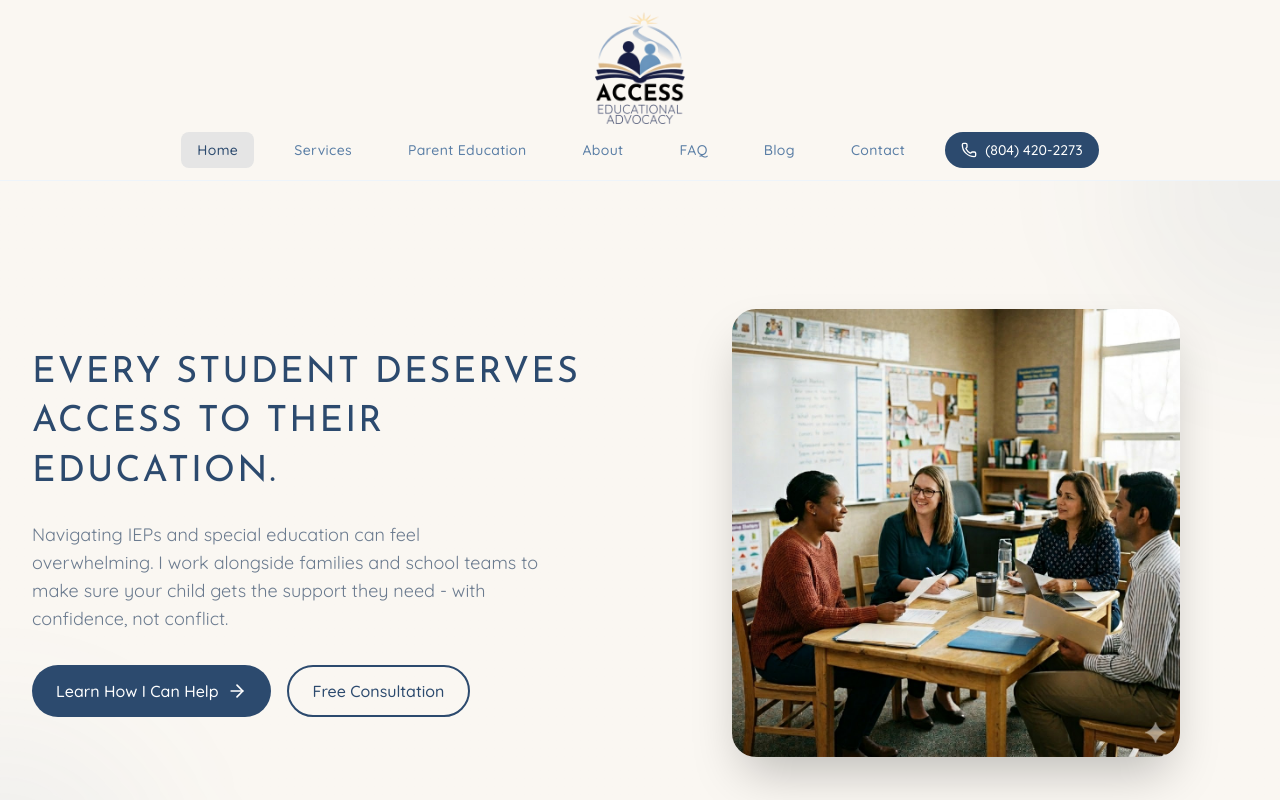
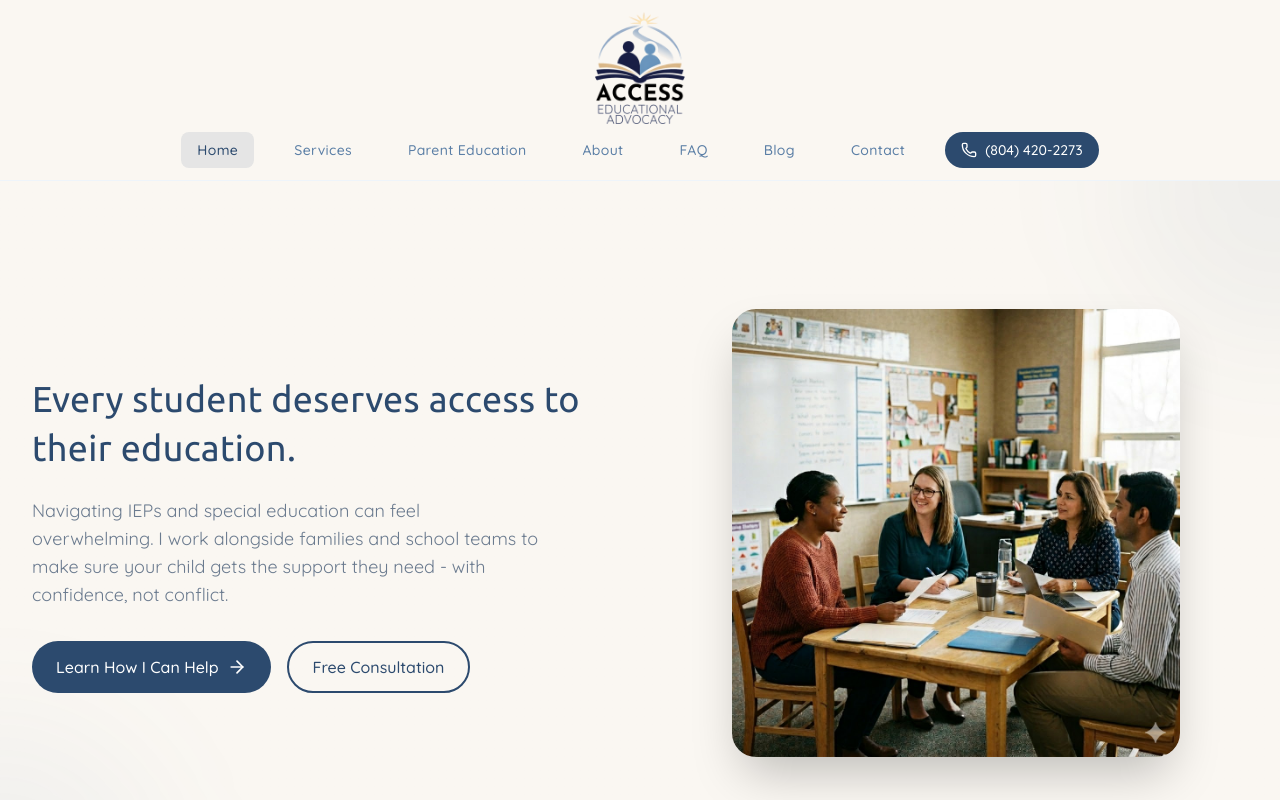
Before and after one commit to LukeL99/kl-advocacy, a React (Vite) app: page / in a window 1280 px wide. Shown: the top 800 px of the page. Built offline with nearby package versions, Linux system fonts and the light colour scheme.

Commit message:
Swap heading font from Josefin Sans to Ubuntu, keep Quicksand for body
- Ubuntu for all headings, nav, card titles, section headers
- Quicksand stays for body text, descriptions, tagline, buttons
- Removed forced uppercase (was Josefin-specific)

```diff
--- a/src/index.css
+++ b/src/index.css
@@ -1,4 +1,4 @@
-@import url('https://fonts.googleapis.com/css2?family=Josefin+Sans:wght@400;600;700&family=Quicksand:ital,wght@0,400;0,500;0,600;1,400&display=swap');
+@import url('https://fonts.googleapis.com/css2?family=Ubuntu:wght@400;500;700&family=Quicksand:ital,wght@0,400;0,500;0,600;1,400&display=swap');
 @import "tailwindcss";
 
 @theme {
@@ -25,14 +25,13 @@
   --color-border-muted: #EEF4FA;
 
   /* Fonts */
-  --font-heading: 'Josefin Sans', sans-serif;
+  --font-heading: 'Ubuntu', sans-serif;
   --font-body: 'Quicksand', sans-serif;
 }
 
 /* Brand typography utilities */
 .font-heading {
-  text-transform: uppercase;
-  letter-spacing: 0.06em;
+  letter-spacing: 0.01em;
 }
 
 .font-tagline {
```
